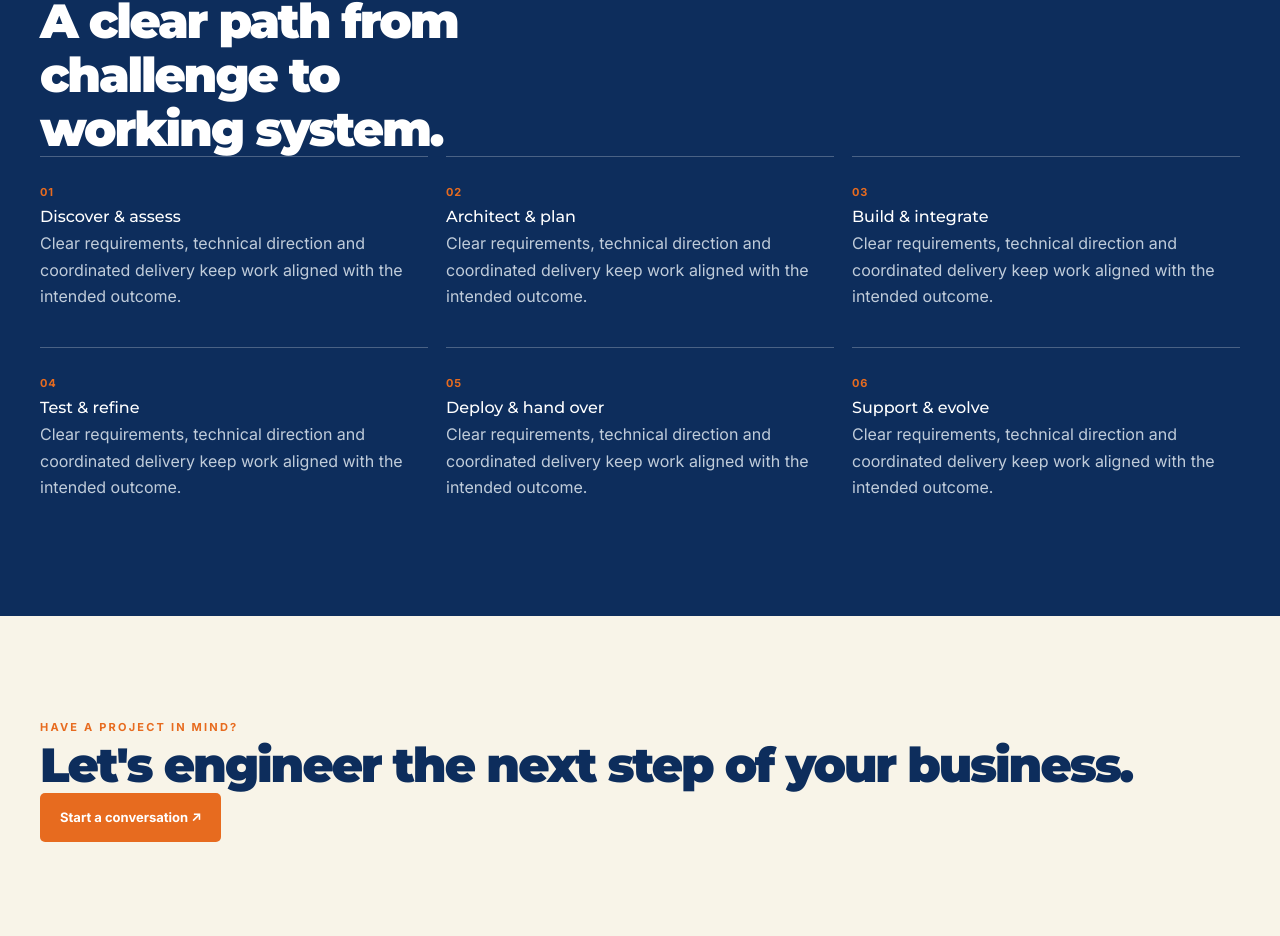
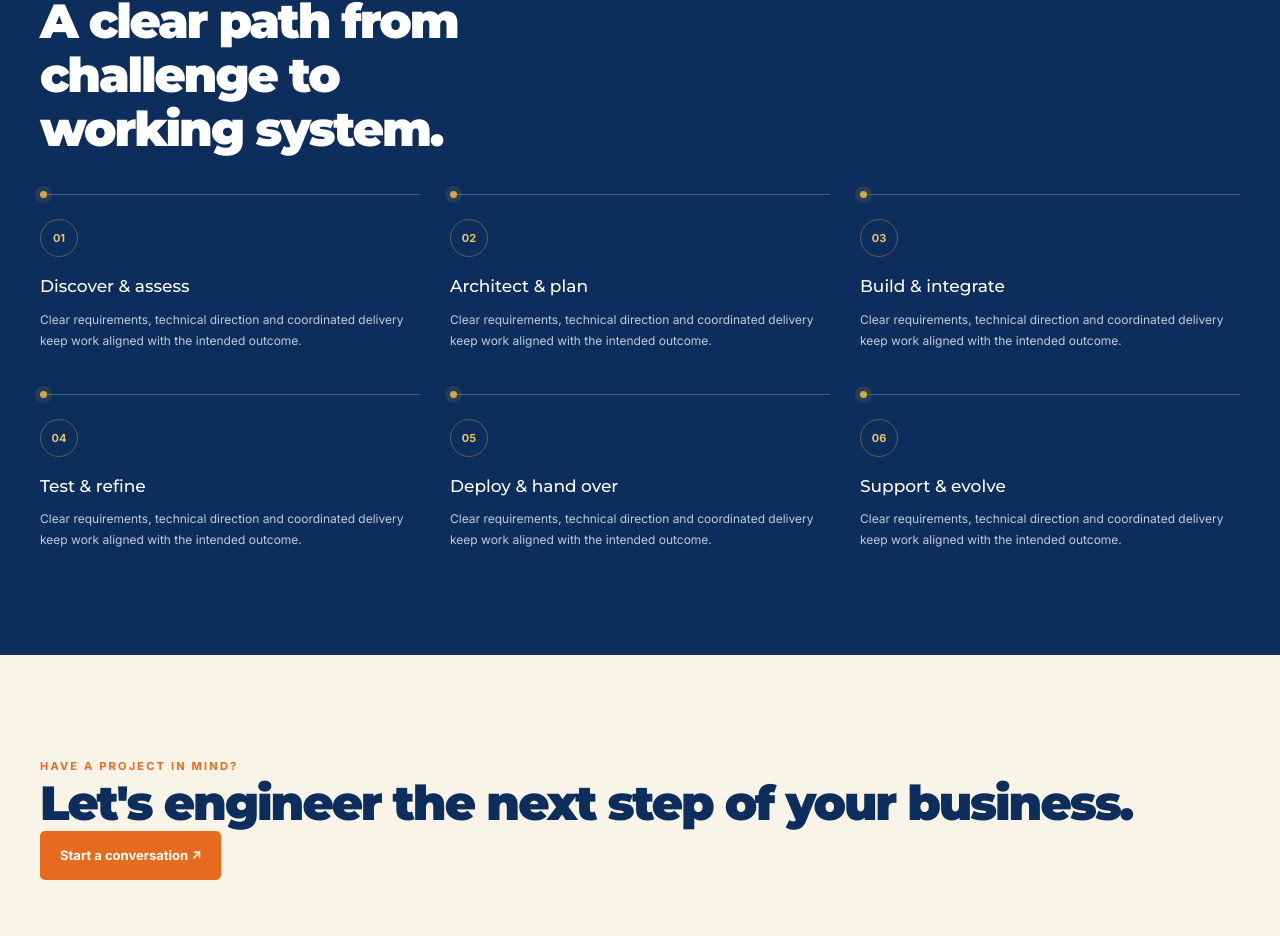
Before and after one commit to tylerbryant727/sparkforge-website, a Next.js app: page / in a window 1280 px wide. Shown: the part 5838-6774 px from the top of the page. Built offline with nearby package versions, Linux system fonts and the light colour scheme.

Commit message:
Refine delivery process into interactive timeline cards

```diff
--- a/src/app/globals.css
+++ b/src/app/globals.css
@@ -117,3 +117,16 @@ input:focus-visible,select:focus-visible,textarea:focus-visible,button:focus-vis
 .service-card-link span{transition:transform .25s}
 .service-card:hover .service-card-link span{transform:translate(3px,-3px)}
 @media(prefers-reduced-motion:reduce){.service-visual i,.service-card:before,.service-card-link span{transition:none}}
+
+/* Six-stage delivery timeline */
+.process-grid{position:relative;grid-template-columns:repeat(3,minmax(0,1fr));column-gap:30px;row-gap:34px;margin-top:38px}
+.process-step{position:relative;padding:24px 8px 8px 0;border-top:1px solid #ffffff38;transition:transform .3s}
+.process-step:before{content:"";position:absolute;top:-4px;left:0;width:7px;height:7px;border-radius:50%;background:var(--gold);box-shadow:0 0 0 5px #c99a4322}
+.process-index{display:inline-flex;align-items:center;justify-content:center;width:38px;height:38px;margin-bottom:15px;border:1px solid #c99a4370;border-radius:50%;color:#e7c36d;font:800 11px var(--font-body);transition:background .3s,color .3s,transform .3s}
+.process-step h3{margin:0 0 8px;color:#fff;font-size:17px}
+.process-step p{margin:0;color:#c0ccda;font-size:12px;line-height:1.8}
+.process-step:hover{transform:translateY(-5px)}
+.process-step:hover .process-index{background:var(--orange);color:white;transform:rotate(-8deg);border-color:var(--orange)}
+@media(max-width:760px){.process-grid{grid-template-columns:repeat(2,minmax(0,1fr));gap:24px}}
+@media(max-width:480px){.process-grid{grid-template-columns:1fr;gap:20px}}
+@media(prefers-reduced-motion:reduce){.process-step,.process-index{transition:none}}
```
Also changed, not shown: src/app/page.tsx (+1 -1 lines).
